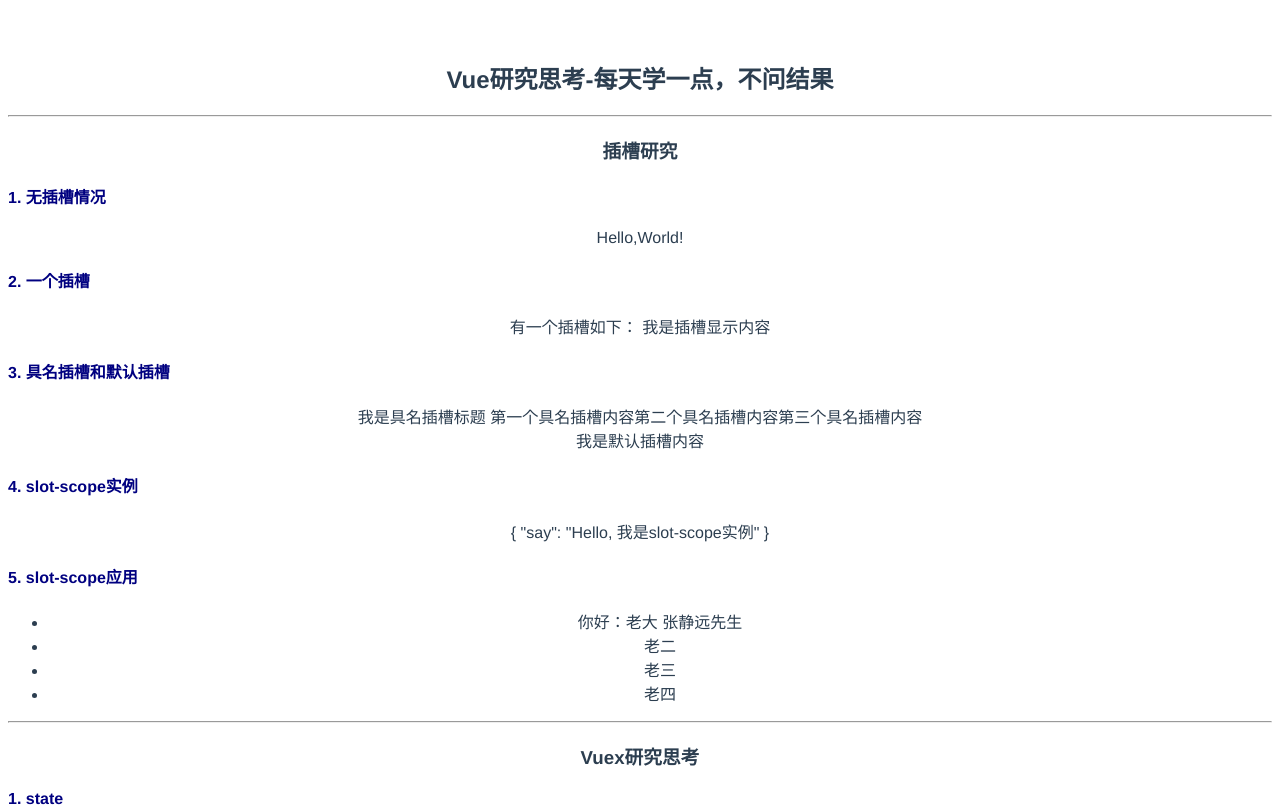
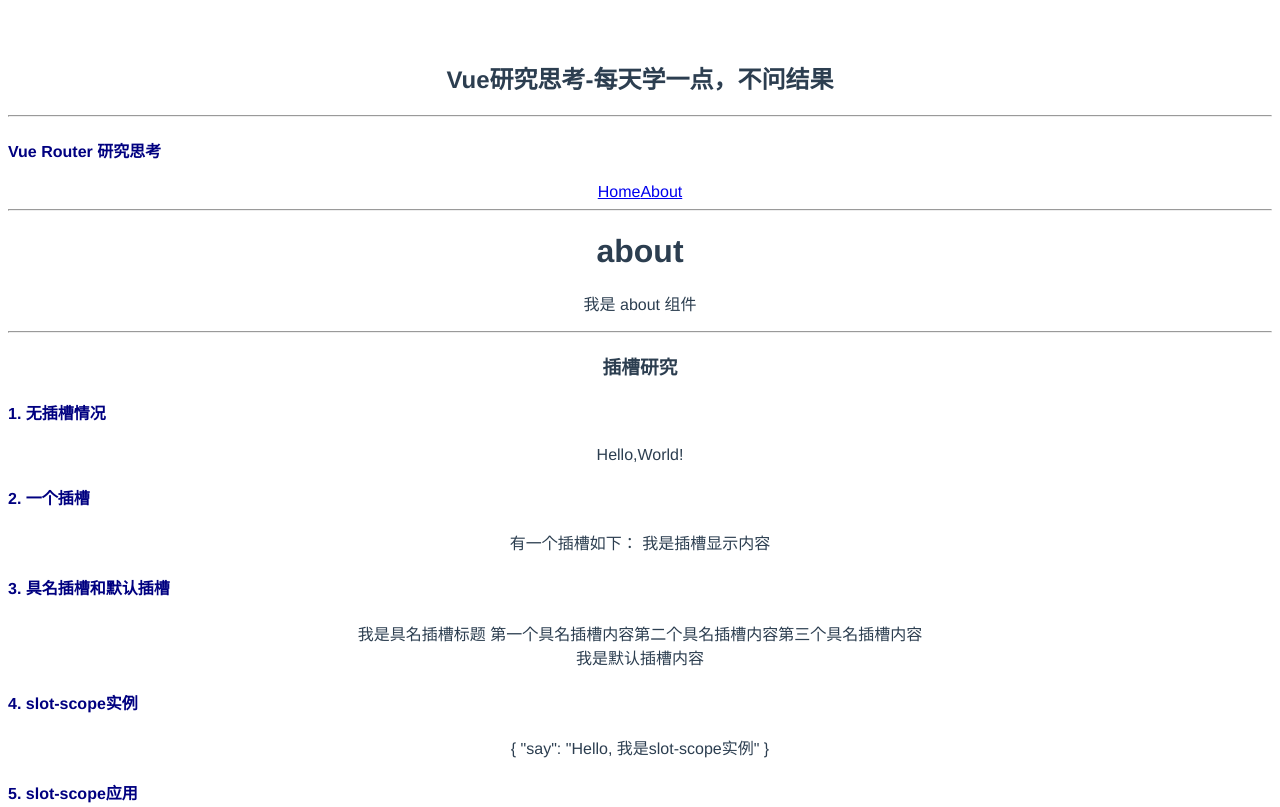
Before and after one commit to primeage/home_vue_head, a Vue app: page /#/about in a window 1280 px wide. Shown: the top 807 px of the page. Built offline with nearby package versions, Linux system fonts and the light colour scheme.

Commit message:
Event: Vue Router研究实例 Name：Yuya Zhang. DateTime: 2018.11.17

```diff
--- a/src/App.vue
+++ b/src/App.vue
@@ -3,6 +3,18 @@
     <!--<img src="./assets/logo.png">-->
     <h2>Vue研究思考-每天学一点，不问结果</h2>
     <hr/>
+
+    <!--Vue Router 研究思考-->
+    <h4-title>Vue Router 研究思考</h4-title>
+    <!--使用router-link 定义点击后导航到哪个途径下-->
+    <header>
+      <router-link to="/home">Home</router-link>
+      <router-link to="/about">About</router-link>
+    </header>
+    <hr>
+    <!--对应的组件内容渲染到router-view中-->
+    <router-view/>
+    <hr>
 
     <!--插槽Slot研究-->
     <h3>插槽研究</h3>
@@ -64,7 +76,7 @@
       <button>Getter增加{{ count }}</button>
     </div>
 
-    <router-view/>
+    <!--<router-view/>-->
   </div>
 </template>
 
@@ -78,6 +90,7 @@
 
 export default {
   name: 'App',
+  // router, // 注入到根实例 2018.11.17
   components: {SlotScopedApplied, H4Title, SlotScoped, SlotNamed, SlotOne, ChildComponent},
   data: function () {
     return {
--- /dev/null
+++ b/src/components/router-example/about.vue
@@ -0,0 +1,21 @@
+<template>
+  <div>
+    <h1>about</h1>
+    <p>{{ msg }}</p>
+  </div>
+</template>
+
+<script>
+export default {
+  name: 'about',
+  data () {
+    return {
+      msg: '我是 about 组件'
+    }
+  }
+}
+</script>
+
+<style scoped>
+
+</style>
--- /dev/null
+++ b/src/components/router-example/home.vue
@@ -0,0 +1,21 @@
+<template>
+  <div>
+    <h1>home</h1>
+    <p>{{ homeMsg }}</p>
+  </div>
+</template>
+
+<script>
+export default {
+  name: 'home',
+  data () {
+    return {
+      homeMsg: '我是home组件'
+    }
+  }
+}
+</script>
+
+<style scoped>
+
+</style>
--- a/src/main.js
+++ b/src/main.js
@@ -2,7 +2,8 @@
 // (runtime-only or standalone) has been set in webpack.base.conf with an alias.
 import Vue from 'vue'
 import App from './App'
-import router from './router'
+// import router from './router'
+import router from './router/router'
 import store from './vuex/store'
 // import hi from './mixins/mixin_simple'
 import mixinConflict from './mixins/minxin_conflicting'
@@ -12,9 +13,10 @@
 /* eslint-disable no-new */
 let vm = new Vue({
   el: '#app',
-  router,
+  router: router,
   // store是vuex
   store,
+  // render: h => h(App),
   components: { App },
   template: '<App/>',
   // 混入 mixin
--- /dev/null
+++ b/src/router/router.js
@@ -0,0 +1,26 @@
+import Vue from 'vue'
+import VueRouter from 'vue-router'
+
+// 引入组件
+import home from '../components/router-example/home'
+import about from '../components/router-example/about'
+
+// 告诉vue使用vueRouter
+Vue.use(VueRouter)
+
+const routers = [
+  {
+    path: '/home',
+    component: home
+  },
+  {
+    path: '/about',
+    component: about
+  }
+]
+
+var router = new VueRouter({
+  routes: routers // 重点: 是routes而不是routers
+})
+
+export default router
```
